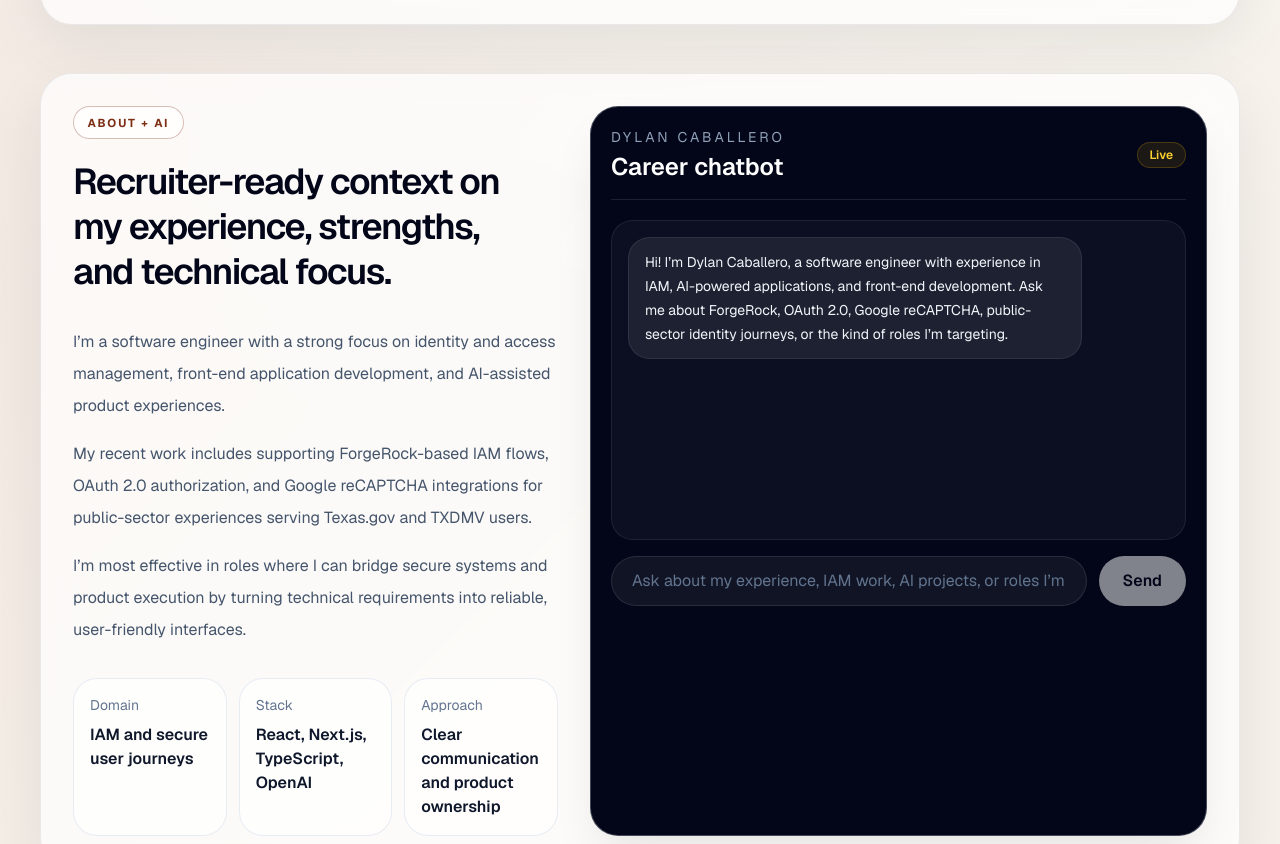
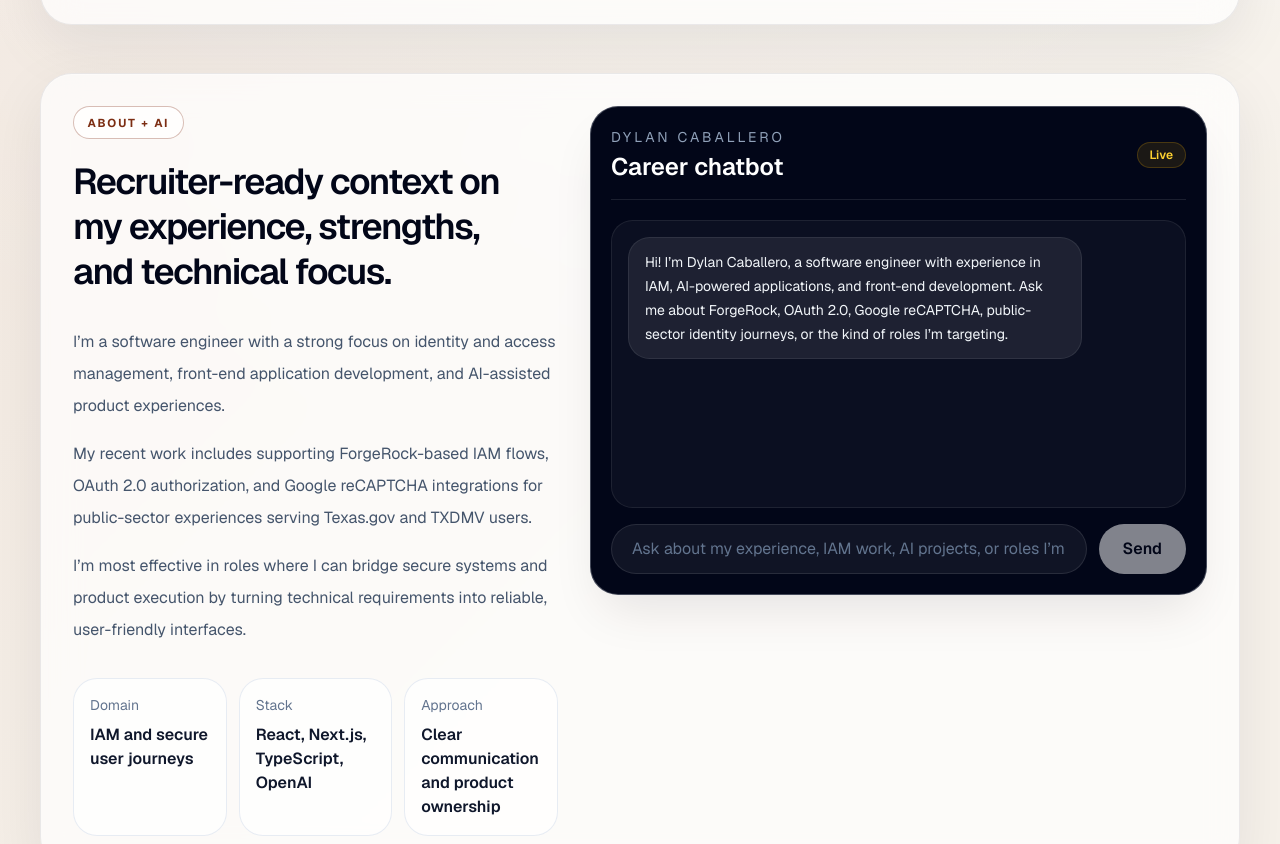
Before and after one commit to Dcaba024/portfolio, a Next.js app: page / in a window 1280 px wide. Shown: the part 881-1725 px from the top of the page. Built offline with nearby package versions, Linux system fonts and the light colour scheme; no server answers.

Commit message:
Chatbot UI fix

```diff
--- a/app/components/About.tsx
+++ b/app/components/About.tsx
@@ -148,7 +148,7 @@ export default function About() {
           </div>
         </div>
 
-        <div className="rounded-[1.5rem] border border-slate-200/30 bg-slate-950 p-4 shadow-2xl shadow-slate-950/10 md:rounded-[1.75rem] md:p-5 dark:border-white/10">
+        <div className="h-fit self-start rounded-[1.5rem] border border-slate-200/30 bg-slate-950 p-4 shadow-2xl shadow-slate-950/10 md:rounded-[1.75rem] md:p-5 dark:border-white/10">
           <div className="flex items-center justify-between gap-3 border-b border-white/10 pb-4">
             <div>
               <p className="text-sm uppercase tracking-[0.22em] text-slate-400">
@@ -165,7 +165,7 @@ export default function About() {
 
           <div
             ref={listRef}
-            className="mt-5 h-72 space-y-3 overflow-y-auto rounded-[1.25rem] border border-white/8 bg-white/[0.04] p-3 sm:h-80 sm:rounded-[1.35rem] sm:p-4"
+            className="mt-5 h-60 space-y-3 overflow-y-auto rounded-[1.25rem] border border-white/8 bg-white/[0.04] p-3 sm:h-72 sm:rounded-[1.35rem] sm:p-4"
           >
             {messages.map((message) => (
               <div
```
